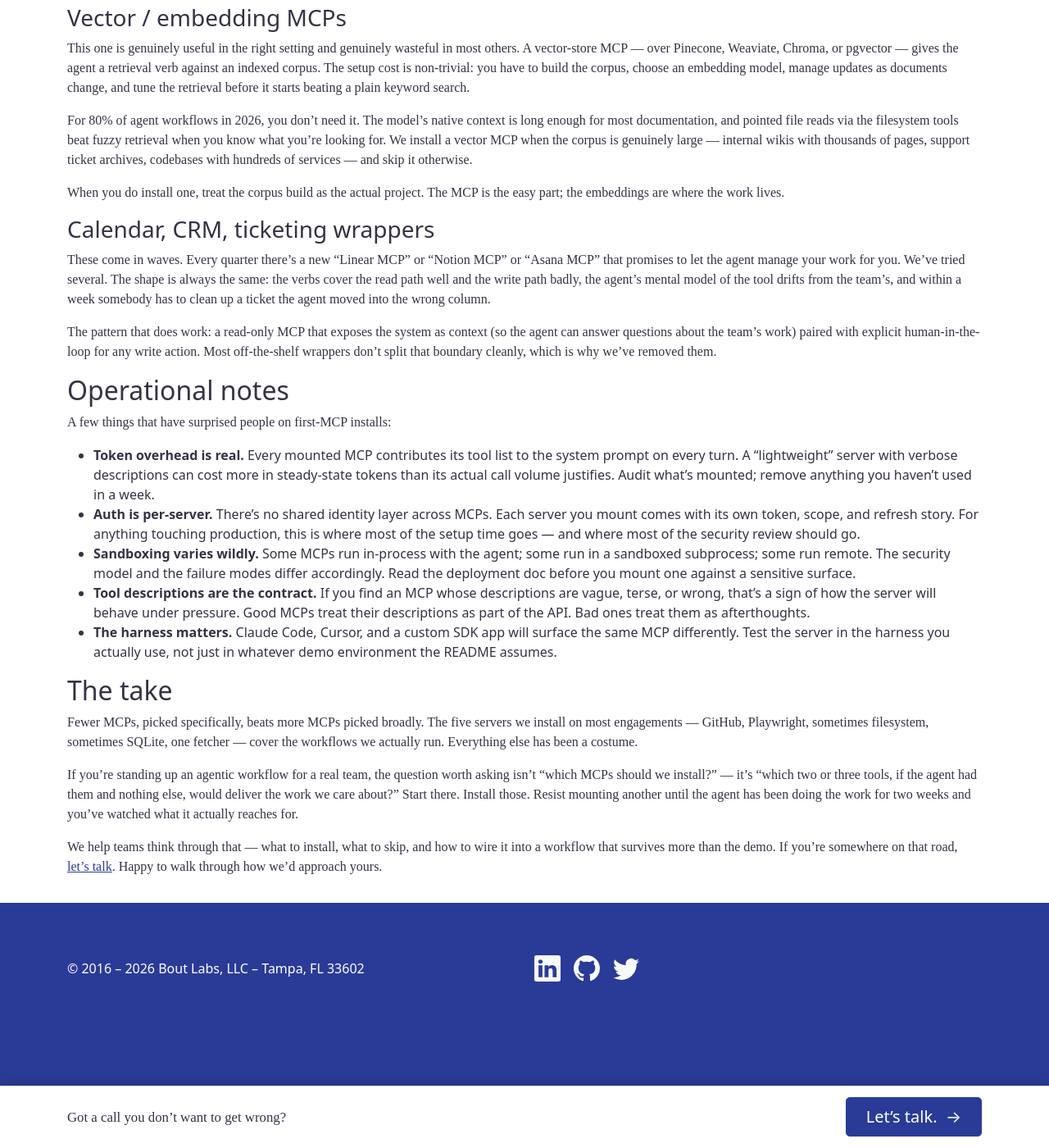
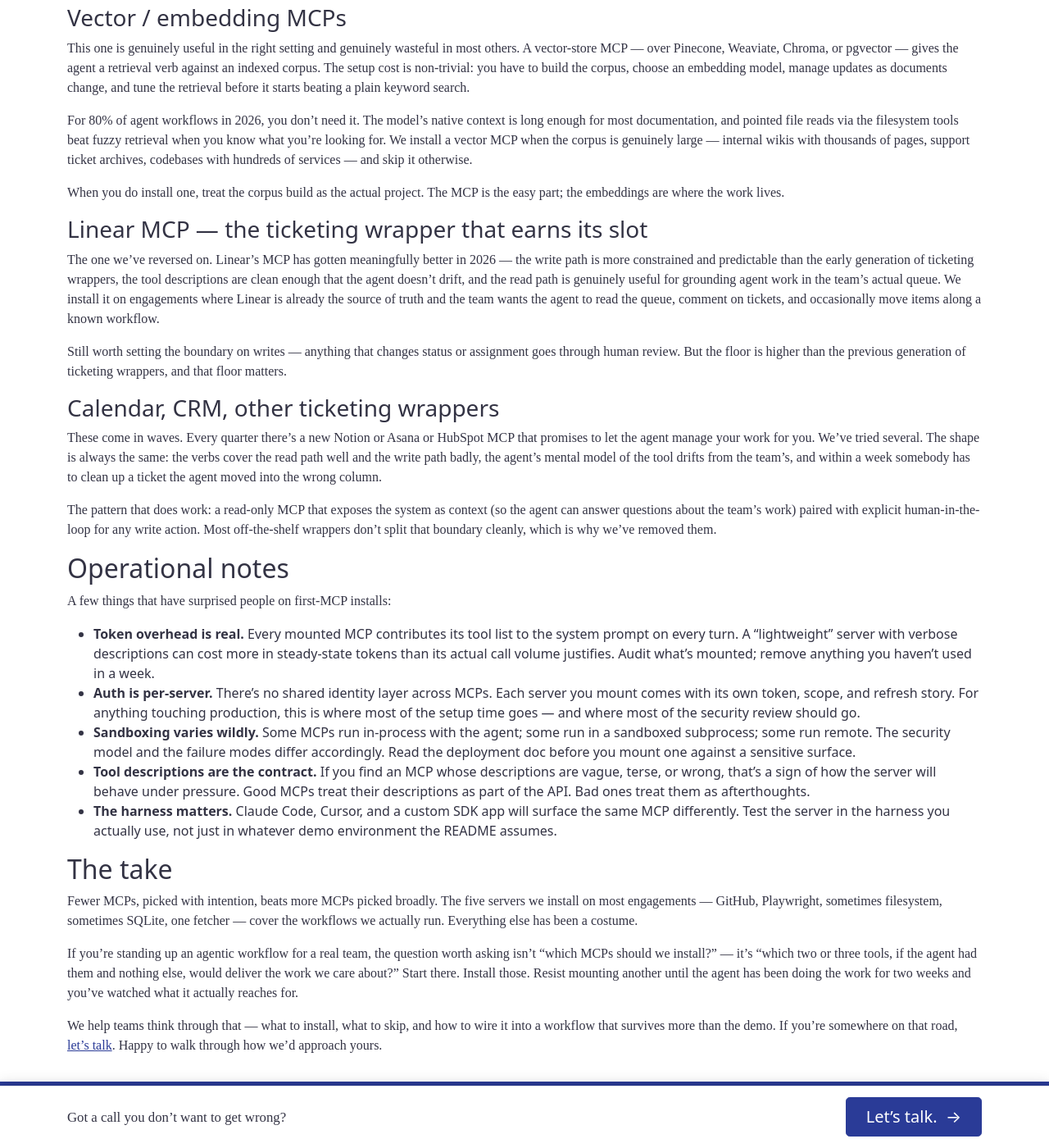
Before and after one commit to BoutLabs/boutlabs.github.io, a Jekyll site: the page built from _posts/2026-05-19-mcp-servers-worth-installing.markdown, in a window 1280 px wide and 1400 px high, scrolled down 3040 px. Shown: the whole window at 82% size. Built offline with Jekyll 4.4.1, drawn with Linux system fonts in a browser that asks for light colours; some web fonts are replaced; some of the changed text lies outside the part shown.

Commit message:
fix(blog): address review on MCP post — Linear reversal + copy edits
Per Jesse's review on PR #39:

1. "That gap" → "The gap" in the intro (line 11)
2. Filesystem MCP link goes deeper to the reference server's source
   (github.com/modelcontextprotocol/servers/tree/main/src/filesystem)
   instead of the repo root
3. Pulled Linear MCP out of the dismissive "ticketing wrappers" section
   and gave it its own positive section — "the ticketing wrapper that
   earns its slot." Linear's MCP has reversed in 2026; the post now
   reflects that, with the boundary on writes called out explicitly.
   The remaining wrappers section is renamed "Calendar, CRM, other
   ticketing wrappers" so it's not dismissing the entire category.
4. "picked specifically" → "picked with intention" in the close.

Co-Authored-By: Claude Opus 4.7 (1M context) <noreply@anthropic.com>

```diff
--- a/_posts/2026-05-19-mcp-servers-worth-installing.markdown
+++ b/_posts/2026-05-19-mcp-servers-worth-installing.markdown
@@ -8,7 +8,7 @@ tags: [ai-enablement, mcp, tooling]
 
 The right three MCP servers will save you more time than the wrong fifteen. We've installed close to 40 different ones across client engagements in the last year, and the working set we keep coming back to is small — five, maybe six, depending on the project. Everything else either added noise to the agent's tool list, added auth complexity nobody wanted to maintain, or sat unused after the demo wore off.
 
-That gap between "the demo looked great" and "we still have it installed three weeks later" is the only honest filter for an MCP server. So here is the field-tested list — what we keep, what we removed, and why.
+The gap between "the demo looked great" and "we still have it installed three weeks later" is the only honest filter for an MCP server. So here is the field-tested list — what we keep, what we removed, and why.
 
 ## What MCP actually solves
 
@@ -47,7 +47,7 @@ Auth is a GitHub App installation token or a personal access token. App tokens a
 
 ### Filesystem MCP — only sometimes
 
-The [reference filesystem server](https://github.com/modelcontextprotocol/servers) does what it says: scoped read and write under a root directory. Useful when the harness can't reach the relevant files itself, or when you want to give an agent access to a sibling directory outside the working tree.
+The [reference filesystem server](https://github.com/modelcontextprotocol/servers/tree/main/src/filesystem) does what it says: scoped read and write under a root directory. Useful when the harness can't reach the relevant files itself, or when you want to give an agent access to a sibling directory outside the working tree.
 
 For most engagements, we don't mount it. Claude Code's native file tools already cover the common case, and adding a second filesystem interface just gives the agent two ways to do the same thing — which it will inevitably interleave inconsistently. Where the filesystem MCP earns its slot is multi-repo work where the agent needs to read from one tree and write to another, or sandboxed environments where the native tools are scoped tighter than the workflow needs.
 
@@ -103,9 +103,15 @@ For 80% of agent workflows in 2026, you don't need it. The model's native contex
 
 When you do install one, treat the corpus build as the actual project. The MCP is the easy part; the embeddings are where the work lives.
 
-### Calendar, CRM, ticketing wrappers
+### Linear MCP — the ticketing wrapper that earns its slot
 
-These come in waves. Every quarter there's a new "Linear MCP" or "Notion MCP" or "Asana MCP" that promises to let the agent manage your work for you. We've tried several. The shape is always the same: the verbs cover the read path well and the write path badly, the agent's mental model of the tool drifts from the team's, and within a week somebody has to clean up a ticket the agent moved into the wrong column.
+The one we've reversed on. Linear's MCP has gotten meaningfully better in 2026 — the write path is more constrained and predictable than the early generation of ticketing wrappers, the tool descriptions are clean enough that the agent doesn't drift, and the read path is genuinely useful for grounding agent work in the team's actual queue. We install it on engagements where Linear is already the source of truth and the team wants the agent to read the queue, comment on tickets, and occasionally move items along a known workflow.
+
+Still worth setting the boundary on writes — anything that changes status or assignment goes through human review. But the floor is higher than the previous generation of ticketing wrappers, and that floor matters.
+
+### Calendar, CRM, other ticketing wrappers
+
+These come in waves. Every quarter there's a new Notion or Asana or HubSpot MCP that promises to let the agent manage your work for you. We've tried several. The shape is always the same: the verbs cover the read path well and the write path badly, the agent's mental model of the tool drifts from the team's, and within a week somebody has to clean up a ticket the agent moved into the wrong column.
 
 The pattern that does work: a read-only MCP that exposes the system as context (so the agent can answer questions about the team's work) paired with explicit human-in-the-loop for any write action. Most off-the-shelf wrappers don't split that boundary cleanly, which is why we've removed them.
 
@@ -121,7 +127,7 @@ A few things that have surprised people on first-MCP installs:
 
 ## The take
 
-Fewer MCPs, picked specifically, beats more MCPs picked broadly. The five servers we install on most engagements — GitHub, Playwright, sometimes filesystem, sometimes SQLite, one fetcher — cover the workflows we actually run. Everything else has been a costume.
+Fewer MCPs, picked with intention, beats more MCPs picked broadly. The five servers we install on most engagements — GitHub, Playwright, sometimes filesystem, sometimes SQLite, one fetcher — cover the workflows we actually run. Everything else has been a costume.
 
 If you're standing up an agentic workflow for a real team, the question worth asking isn't "which MCPs should we install?" — it's "which two or three tools, if the agent had them and nothing else, would deliver the work we care about?" Start there. Install those. Resist mounting another until the agent has been doing the work for two weeks and you've watched what it actually reaches for.
 
```
